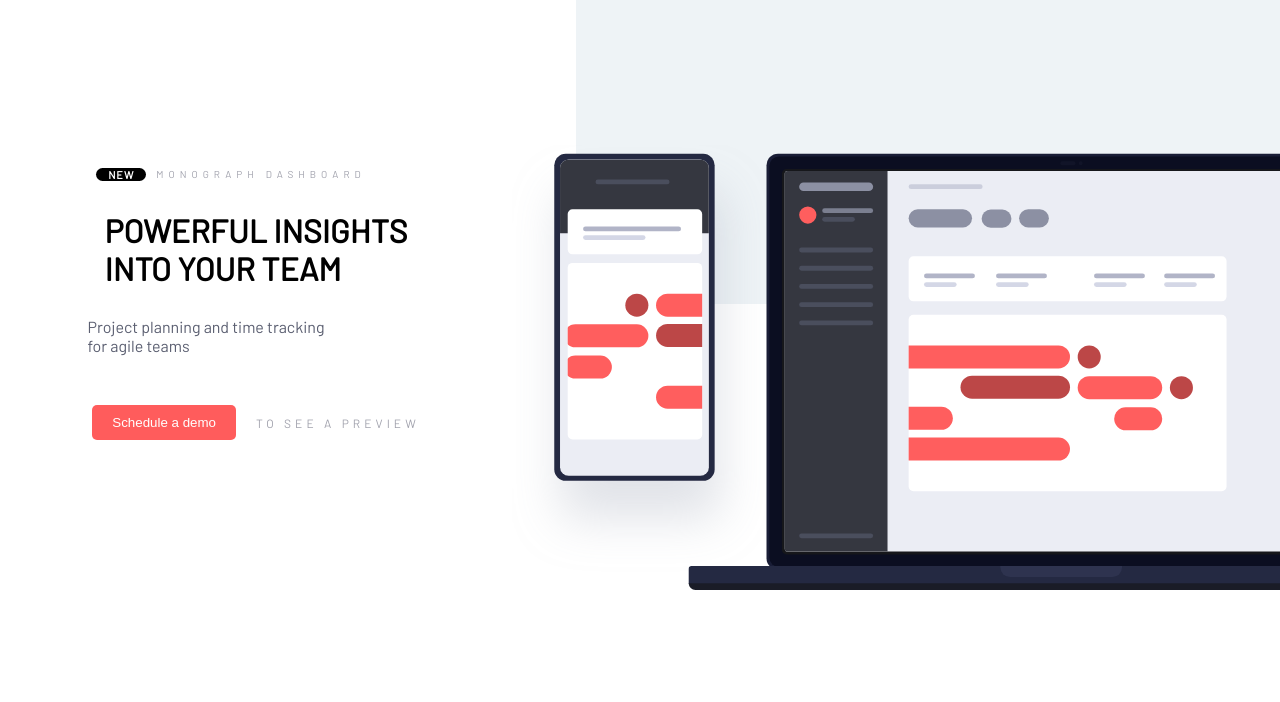
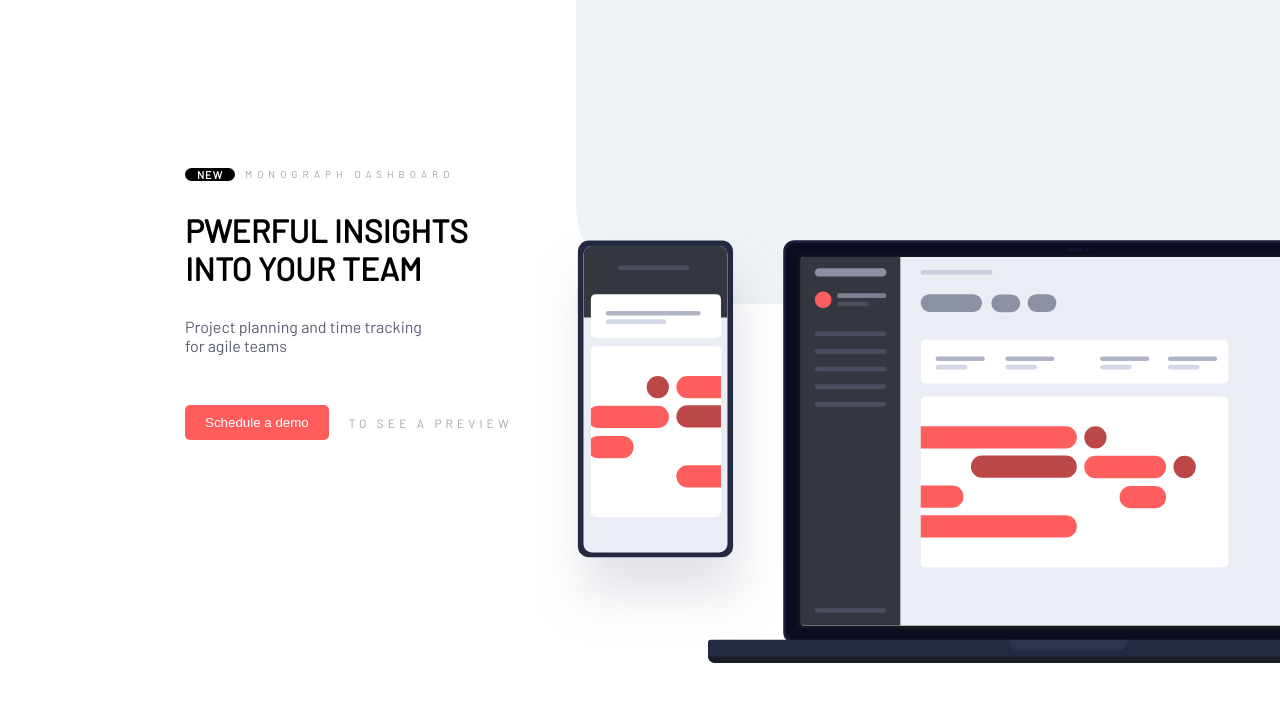
Before and after one commit to rajat-hub/Project-tracking-intro-component-frontend-mentor, a plain HTML site: page index.html in a window 1280 px wide. Shown: the part 96-798 px from the top of the page. Drawn offline with nearby package versions, Linux system fonts and the light colour scheme.

Commit message:
second commit

```diff
--- a/index.html
+++ b/index.html
@@ -7,7 +7,7 @@
   <link rel="icon" type="image/png" sizes="32x32" href="./images/favicon-32x32.png">
   <link rel="stylesheet" href="styles.css">
   <link rel="stylesheet" href="https://cdnjs.cloudflare.com/ajax/libs/font-awesome/4.7.0/css/font-awesome.min.css">
-  <link href="https://fonts.googleapis.com/css2?family=Barlow|Barlow+Condensed:wght@400;700&display=swap" rel="stylesheet">
+  <link rel="stylesheet" href="https://fonts.googleapis.com/css2?family=Barlow|Barlow+Condensed:wght@400;700&display=swap" >
 
   <title>Frontend Mentor | Project tracking intro component</title>
 
@@ -49,11 +49,11 @@
         <h6 class="new">NEW</h6>
         <p>Monograph Dashboard</p>
         </div>
-        <div>
-          <h1>Powerful insights <span>into your team</span></h1>
+        <div class="main_heading">
+          <h1>Pwerful insights <br>into your team</h1>
         </div>
         <div class="description">
-          <p>Project planning and time tracking <span>for agile teams</span></p>
+          <p>Project planning and time tracking <br>for agile teams</p>
         </div>
 
         <div class="footer">
--- a/styles.css
+++ b/styles.css
@@ -7,7 +7,8 @@
   body {
     font-family: "Barlow", sans-serif;
     font-weight: 400;
-
+   overflow-x: hidden;
+   max-width: 100%;
 
   }
 
@@ -44,11 +45,6 @@
     font-size: 16px;
     font-weight: 600;
   }
-
-  /* a:hover{
-    color:hsl(230, 29%, 20%);
-    text-decoration: hsl(230, 29%, 20%);
-  } */
 
   #login{
       color:hsl(230, 11%, 40%)
@@ -97,11 +93,12 @@
    }
 
    .left_main_container{
-      display: flex;
+     padding-left: 10px;
+      /* display: flex;
       flex-direction: column;
       justify-content: center;
       align-items: center;
-      width:100vw;
+      width:100vw; */
       margin-top: 100px;
    }
 
@@ -112,12 +109,8 @@
    .right_main_container img{
        /* width:100vw; */
        max-width: 150%;
-    margin-top: 30px;
+    margin-top: 190px;
    }
-
-   /* .change_margin{
-    margin-top: 300px;
-   } */
 
    .left_main_container .heading{
        display: flex;
@@ -133,7 +126,7 @@
        border-radius: 10px;
        letter-spacing: 1px;
        margin-right: 10px;
-       margin-left: -50px;
+       /* margin-left: -50px; */
    }
 
    .heading p{
@@ -145,29 +138,20 @@
        /* font-family: 'Barlow Condensed'; */
    }
 
-   .left_main_container h1{
-      text-transform: uppercase;
-      margin-top: 30px;
-      margin-bottom: 30px;
-    }
+   .main_heading{
+    margin-top: 30px;
+    text-transform: uppercase;
 
-    h1 span{
-        display: block;
-    }
+   }
 
     .description{
-        margin-left: -100px;
+      margin-top: 30px;
         color:hsl(230, 11%, 40%)
-    }
-
-    p span{
-        display: block;
     }
 
     .footer{
         display: flex;
         margin-top: 50px;
-        justify-content: flex-start;
         align-items: center;
     }
 
@@ -197,6 +181,12 @@
         height:45%;
         border-bottom-left-radius: 100px;
     }
+
+    .footer button:hover{
+      cursor: pointer;
+      opacity:0.6;
+    }
+
   @media screen and (min-width: 768px) {
     .navbar {
       display: flex;
@@ -253,6 +243,7 @@
     }
 
     .left_main_container{
+      padding-left: 185px;
         width:50vw;
         margin-top: unset;
     }
@@ -267,3 +258,27 @@
     height:50%;
    }
   }
+
+  @media only screen and (max-width:345px){
+
+    .heading{
+      display: flex;
+      flex-direction: column;
+    }
+
+    .heading .new{
+      margin: unset;
+      margin-bottom: 10px;
+    }
+    .description{
+      margin-left: unset;
+    }
+
+    .footer{
+      flex-direction: column;
+    }
+
+    .footer p{
+      margin-top: 20px;
+    }
+  }
```
